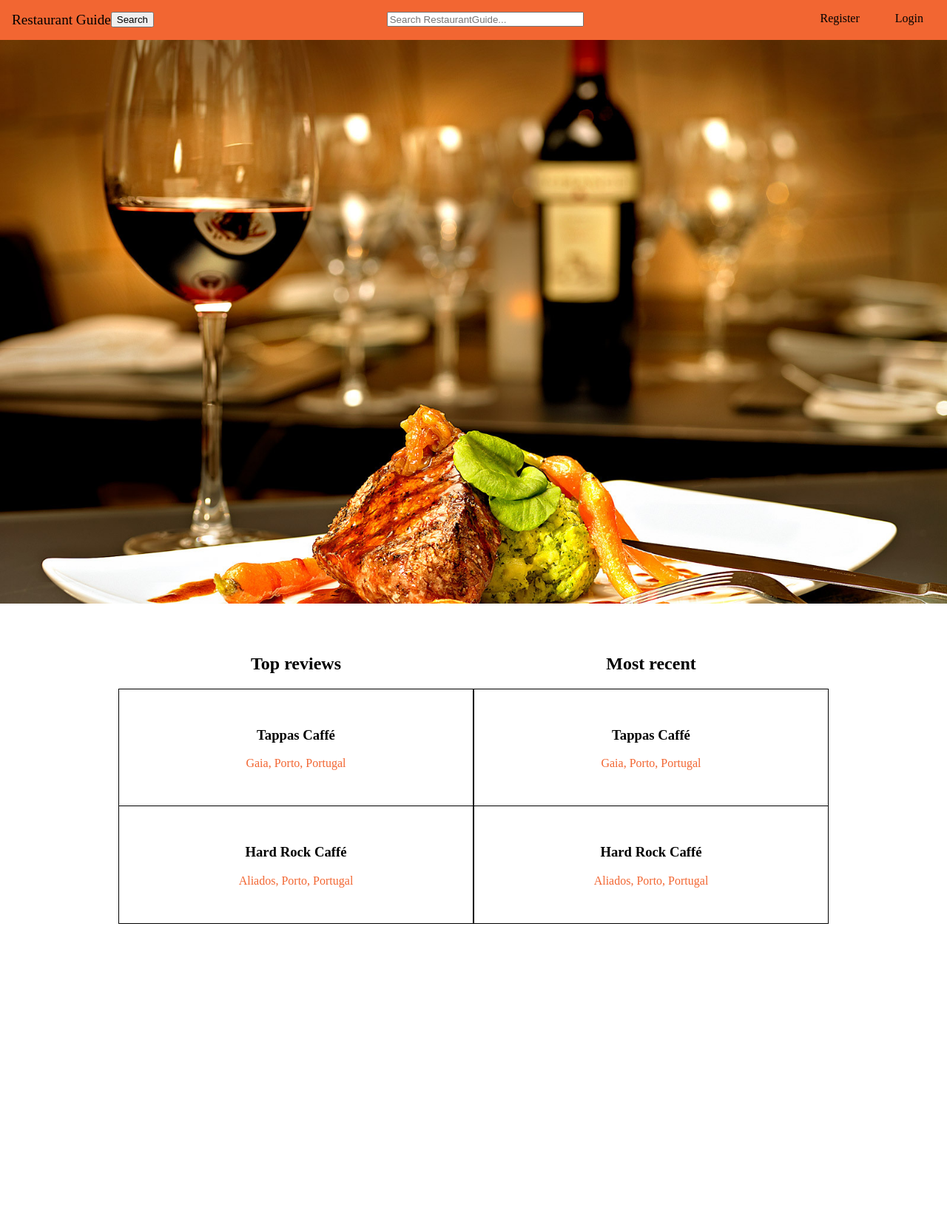
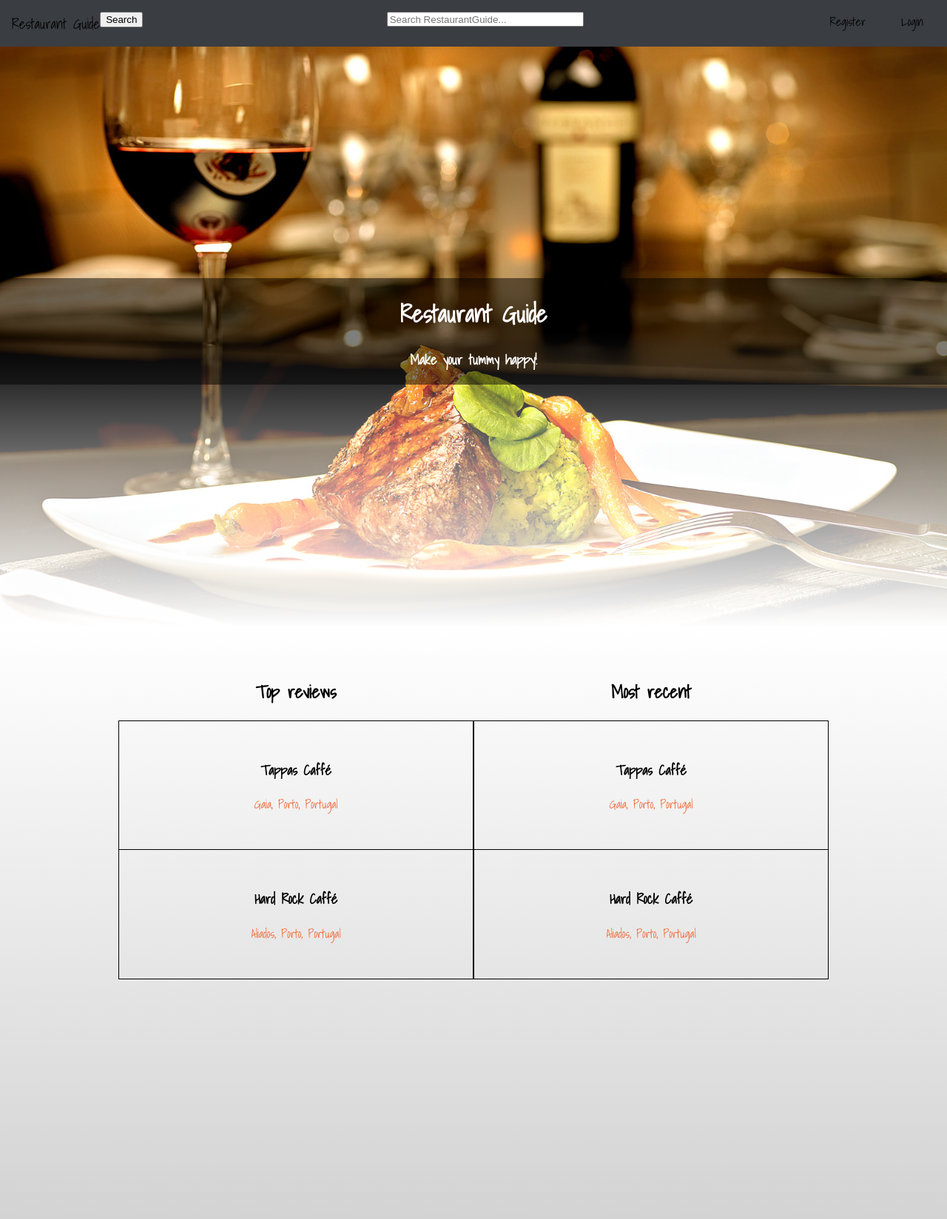
Before and after one commit to MitchLira/FEUP-LTW, a PHP site: page /pages/home.php in a window 1280 px wide. Shown: the whole page at 74% size. Before the commit the page ends 1249 px from the top, so only its background shows below. Run offline with PHP 8.4, Linux system fonts and the light colour scheme; data comes from the database, SQL or seed files in the repository; data that the repository does not hold is empty.

Commit message:
changed somethings

```diff
--- a/css/home.css
+++ b/css/home.css
@@ -1,12 +1,13 @@
 html, body {
-	margin: 0 0 1em 0;
+	margin: 0;
+	font-family: 'Pacifico', cursive;
+	font-family: 'Shadows Into Light', cursive;
 }
-
 
 /***** Header *****/
 header {
 	position: fixed;
-	background-color: #F26632;
+	background-color: #3a3d42;
 	width: 100%;
 	padding: 1em;
 	top: 0;
@@ -42,15 +43,29 @@ a {
 
 
 #home_background {
-		background-image: url("../images/homeImage.jpg");
+		display: -ms-flexbox;
+		display: -webkit-flex;
+		display: flex;
+
+		-ms-flex-align: center;
+		-webkit-align-items: center;
+		-webkit-box-align: center;
+
+		align-items: center;
+
+		width: 100%;
+		background: linear-gradient(transparent, transparent, white), url("../images/homeImage.jpg") no-repeat center;
 		background-size: cover;
-	  	height: 100%;
 		margin-top: 3em;
+		height: 100%;
 
 }
+
 #home_container {
-	margin-top: 0em;
-	height: auto;
+	margin: 0;
+	height: 100%;
+	width: 100%;
+	background: linear-gradient(white, lightgray);
 }
 
 #top_rated {
@@ -97,10 +112,20 @@ article + article {
 }
 
 article:hover {
-	background-color: #EEF0F0;
+	background-color: lightsalmon;
 	transition: background-color 300ms linear;
 }
 
 #formEdit {
 	margin-top: 20em;
 }
+
+
+#layout_image{
+	vertical-align: middle;
+	background-color: rgba(0, 0, 0, 0.5);
+	color: white;
+	width: 100%;
+	text-align: center;
+	z-index: 2;
+}
--- a/templates/header.php
+++ b/templates/header.php
@@ -2,6 +2,7 @@
   <head>
     <title>Restaurant Guide</title>
     <meta charset="utf-8">
+	<link href="https://fonts.googleapis.com/css?family=Pacifico|Shadows+Into+Light" rel="stylesheet">
    	<link rel="stylesheet" href="<?=$cssPath?>">
 		<script src="http://code.jquery.com/jquery-1.12.4.min.js"></script>
 		<script type="text/javascript" src="../scripts/script.js"></script>
--- a/templates/home.php
+++ b/templates/home.php
@@ -1,4 +1,8 @@
 <div id="home_background">
+	<div id="layout_image">
+		<h1>Restaurant Guide</h1>
+		<h3>Make your tummy happy!</h3>
+	</div>
 </div>
 
 <div id="home_container">
```
